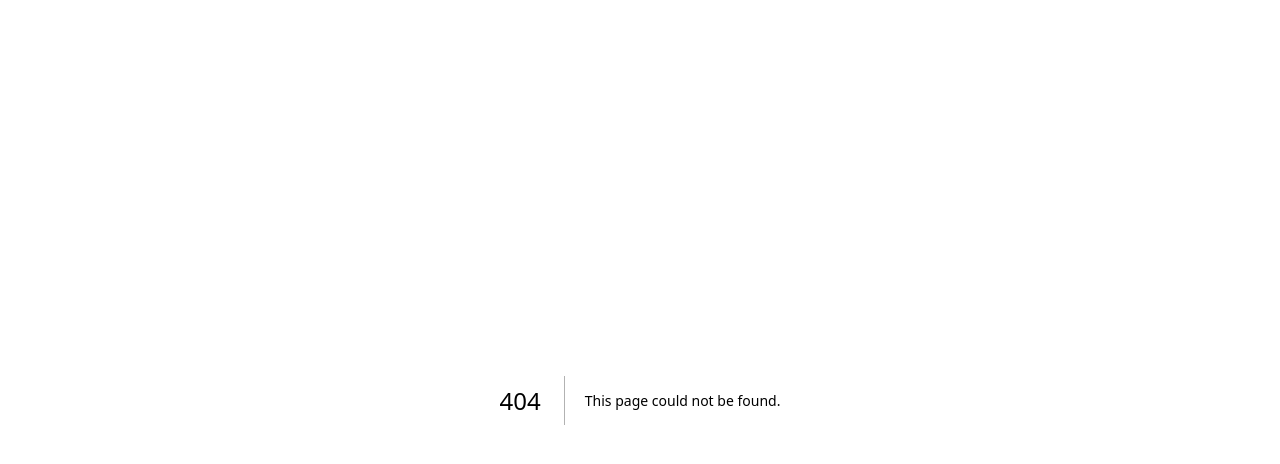
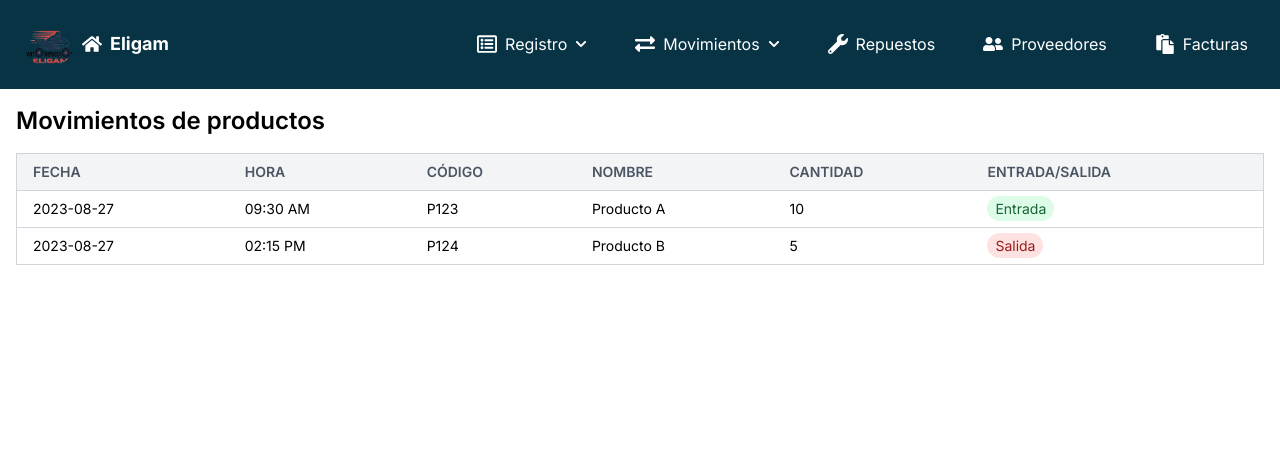
Before and after one commit to yeikoa/Sistema_de_inventario, a Next.js app: page /dashboard/movimientos/repuestos in a window 1280 px wide. Before the commit this address had no page. Shown: the top 464 px of the page. Built offline with nearby package versions, Linux system fonts and the light colour scheme.

Commit message:
Movimientos
Se agrego secciones y se esta realizando el diseño de las visualizaciones de los movimientos que se realicen en las facturas, repuestos y proveedores

```diff
--- a/src/app/dashboard/components/navbar.jsx
+++ b/src/app/dashboard/components/navbar.jsx
@@ -2,8 +2,7 @@
 import React, { useState } from 'react';
 import Link from 'next/link';
 import Image from 'next/image';
-import { FaHome, FaUserFriends, FaWrench, FaRegListAlt, FaPaste,FaChevronDown, FaBars, FaExchangeAlt } from 'react-icons/fa';
-
+import { FaHome, FaUserFriends, FaWrench, FaRegListAlt, FaPaste, FaChevronDown, FaBars, FaExchangeAlt } from 'react-icons/fa';
 
 const Navbar = () => {
   const [activeDropdown, setActiveDropdown] = useState("");
@@ -18,20 +17,17 @@ const Navbar = () => {
   };
 
   const routes = [
-   // { href: '/repuestosAlmacen', name: 'Repuestos', subroutes: ['Registro', 'Lista'], icon: <FaWrench className="h-5 w-5" /> },
-    {href: '/dashboard/registro', name: 'Registro', subroutes: ['Repuestos', 'Proveedores', 'Facturas',] ,icon: <FaRegListAlt className="h-5 w-5" />}
+    { href: '/dashboard/registro', name: 'Registro', subroutes: ['Repuestos', 'Proveedores', 'Facturas'], icon: <FaRegListAlt className="h-5 w-5" /> },
+    { href: '/dashboard/movimientos', name: 'Movimientos', subroutes: ['Facturas', 'Proveedores', 'Repuestos'], icon: <FaExchangeAlt className="h-5 w-5" /> }
   ];
 
   const singleRoutes = [
-    { href: '/dashboard/repuestosAlmacen', name: 'Repuestos',icon: <FaWrench className="h-5 w-5" /> },
+    { href: '/dashboard/repuestosAlmacen', name: 'Repuestos', icon: <FaWrench className="h-5 w-5" /> },
     { href: '/dashboard/proveedoresTotal', name: 'Proveedores', icon: <FaUserFriends className="h-5 w-5" /> },
-    //{ href: '/registro', name: 'Registro', icon: <FaRegListAlt className="h-5 w-5" /> },
     { href: '/dashboard/facturasTotal', name: 'Facturas', icon: <FaPaste className="h-5 w-5" /> },
-    { href: 'dashboard/movimientos', name: 'Movimientos', icon: <FaExchangeAlt className="h-5 w-5" /> }
   ];
 
   return (
-
     <nav className="flex items-center justify-between p-6 bg-cyan-950 text-white">
       <div className="flex items-center space-x-2">
         <Image src="/logoEligam.png" alt="Logo de la empresa" width={50} height={50} className='rounded-full' />
@@ -57,8 +53,7 @@ const Navbar = () => {
             {activeDropdown === route.name && route.subroutes && (
               <div className="absolute z-10 mt-2 py-2 w-48 rounded-md shadow-lg bg-white ring-1 ring-black ring-opacity-5 transition-all duration-500 ease-in-out transform scale-0 group-hover:scale-100">
                 {route.subroutes.map((subroute) => (
-
-                  <Link key={subroute} href={`/dashboard/registro/${subroute.toLowerCase().replace(/\s+/g, "-")}`}>
+                  <Link key={subroute} href={`/dashboard/${route.name.toLowerCase()}/${subroute.toLowerCase().replace(/\s+/g, "-")}`}>
                     <span className="block px-4 py-2 text-sm text-gray-700 hover:bg-blue-100">
                       {subroute}
                     </span>
@@ -78,8 +73,6 @@ const Navbar = () => {
         ))}
       </div>
     </nav>
-
-
   );
 };
 
--- /dev/null
+++ b/src/app/dashboard/movimientos/facturas/page.jsx
@@ -0,0 +1,8 @@
+
+export default function BillsMovements() {
+  return (
+    <>
+      <h1>Movimientos de facturas</h1>
+    </>
+  );
+}
--- /dev/null
+++ b/src/app/dashboard/movimientos/proveedores/page.jsx
@@ -0,0 +1,8 @@
+
+export default function ProviderMovements() {
+  return (
+    <>
+      <h1>Movimientos de proveedores</h1>
+    </>
+  );
+}
--- /dev/null
+++ b/src/app/dashboard/movimientos/repuestos/page.jsx
@@ -0,0 +1,75 @@
+import React from 'react';
+
+export default function ProductsMovements() {
+  const productMovements = [
+    {
+      fecha: '2023-08-27',
+      hora: '09:30 AM',
+      codigo: 'P123',
+      nombre: 'Producto A',
+      cantidad: 10,
+      tipoMovimiento: 'Entrada',
+    },
+    {
+      fecha: '2023-08-27',
+      hora: '02:15 PM',
+      codigo: 'P124',
+      nombre: 'Producto B',
+      cantidad: 5,
+      tipoMovimiento: 'Salida',
+    },
+    // Agregar más movimientos de productos aquí
+  ];
+
+  return (
+    <div className="container mx-auto p-4">
+      <h1 className="text-2xl font-semibold mb-4">Movimientos de productos</h1>
+      <div className="overflow-x-auto">
+        <table className="min-w-full bg-white border border-gray-300">
+          <thead className="bg-gray-100">
+            <tr>
+              <th className="py-2 px-4 border-b border-gray-300 text-left text-sm uppercase font-semibold text-gray-600">Fecha</th>
+              <th className="py-2 px-4 border-b border-gray-300 text-left text-sm uppercase font-semibold text-gray-600">Hora</th>
+              <th className="py-2 px-4 border-b border-gray-300 text-left text-sm uppercase font-semibold text-gray-600">Código</th>
+              <th className="py-2 px-4 border-b border-gray-300 text-left text-sm uppercase font-semibold text-gray-600">Nombre</th>
+              <th className="py-2 px-4 border-b border-gray-300 text-left text-sm uppercase font-semibold text-gray-600">Cantidad</th>
+              <th className="py-2 px-4 border-b border-gray-300 text-left text-sm uppercase font-semibold text-gray-600">Entrada/Salida</th>
+            </tr>
+          </thead>
+          <tbody>
+            {productMovements.map((movement, index) => (
+              <tr key={index}>
+                <td className="py-2 px-4 border-b border-gray-300 text-sm">
+                  {movement.fecha}
+                </td>
+                <td className="py-2 px-4 border-b border-gray-300 text-sm">
+                  {movement.hora}
+                </td>
+                <td className="py-2 px-4 border-b border-gray-300 text-sm ">
+                  {movement.codigo}
+                </td>
+                <td className="py-2 px-4 border-b border-gray-300 text-sm">
+                  {movement.nombre}
+                </td>
+                <td className="py-2 px-4 border-b border-gray-300 text-sm">
+                  {movement.cantidad}
+                </td>
+                <td className="py-2 px-4 border-b border-gray-300 text-sm">
+                  {movement.tipoMovimiento === 'Entrada' ? (
+                    <span className="bg-green-100 text-green-800 px-2 py-1 rounded-full">
+                      {movement.tipoMovimiento}
+                    </span>
+                  ) : (
+                    <span className="bg-red-100 text-red-800 px-2 py-1 rounded-full">
+                      {movement.tipoMovimiento}
+                    </span>
+                  )}
+                </td>
+              </tr>
+            ))}
+          </tbody>
+        </table>
+      </div>
+    </div>
+  );
+}
```
Also changed, not shown: src/app/dashboard/repuestosAlmacen/page.jsx (line endings or trailing spaces).
